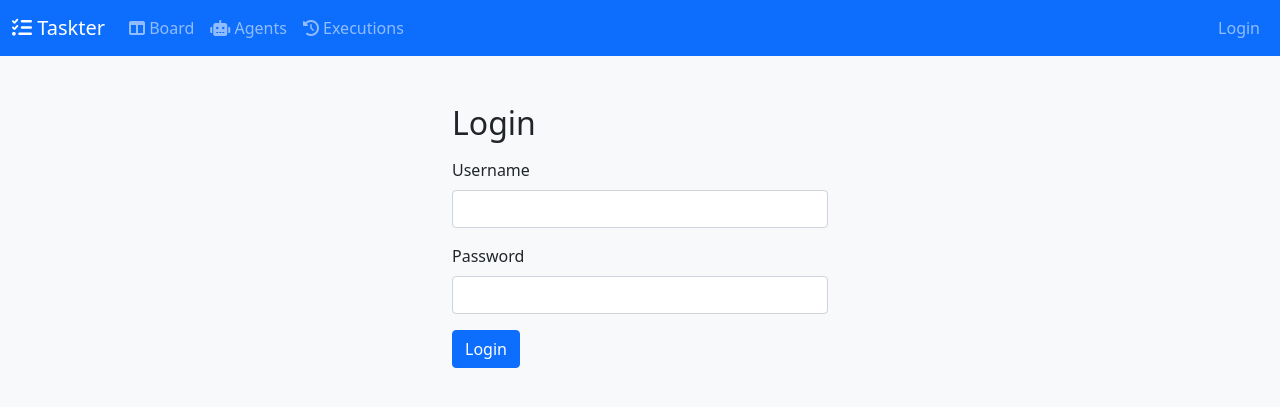
After one commit to tomatyss/taskter, a Flask app: page /login in a window 1280 px wide. The commit adds this page. Shown: the top 407 px of the page. Run offline with Flask 3, Linux system fonts and the light colour scheme.

Commit message:
Add user authentication

```diff
--- a/app/__init__.py
+++ b/app/__init__.py
@@ -18,9 +18,11 @@ __author__ = "Taskter Team"
 from .models.task import Task
 from .models.agent import Agent
 from .models.execution import AgentExecution
+from .models.user import User
 
 __all__ = [
     "Task",
     "Agent",
-    "AgentExecution"
+    "AgentExecution",
+    "User"
 ]
--- a/app/models/__init__.py
+++ b/app/models/__init__.py
@@ -6,6 +6,7 @@ Imports all models to ensure they are registered with SQLAlchemy.
 from .task import Task
 from .agent import Agent
 from .execution import AgentExecution
+from .user import User
 
 # Export all models
-__all__ = ['Task', 'Agent', 'AgentExecution']
+__all__ = ['Task', 'Agent', 'AgentExecution', 'User']
--- a/main.py
+++ b/main.py
@@ -1,4 +1,5 @@
 from flask import Flask, render_template, request, redirect, url_for, flash
+from flask_login import LoginManager, login_user, logout_user, login_required, current_user
 from flask_migrate import Migrate
 from datetime import datetime
 import os
@@ -6,6 +7,8 @@ import logging
 from dotenv import load_dotenv
 from db import db
 
+# Setup Flask-Login
+login_manager = LoginManager()
 # Load environment variables from .env file
 load_dotenv()
 
@@ -20,8 +23,10 @@ logger = logging.getLogger(__name__)
 
 db.init_app(app)
 migrate = Migrate(app, db)
+login_manager.init_app(app)
+login_manager.login_view = 'login'
 
-from app.models import Task, Agent, AgentExecution
+from app.models import Task, Agent, AgentExecution, User
 from celery_app import execute_agent_task_async
 
 # Register API blueprints
@@ -32,8 +37,41 @@ sys.path.append(os.path.dirname(os.path.abspath(__file__)))
 from app.api.v1 import register_blueprints
 register_blueprints(app)
 
+
+@login_manager.user_loader
+def load_user(user_id):
+    return User.query.get(int(user_id))
+
+
+@app.route('/login', methods=['GET', 'POST'])
+def login():
+    if request.method == 'POST':
+        username = request.form.get('username')
+        password = request.form.get('password')
+        user = User.query.filter_by(username=username).first()
+        if user and user.check_password(password):
+            login_user(user)
+            flash('Logged in successfully!', 'success')
+            return redirect(url_for('index'))
+        flash('Invalid username or password', 'error')
+    return render_template('login.html')
+
+
+@app.route('/logout')
+@login_required
+def logout():
+    logout_user()
+    flash('Logged out', 'success')
+    return redirect(url_for('login'))
+
+
+@login_manager.user_loader
+def load_user(user_id):
+    return User.query.get(int(user_id))
+
 # Routes
 @app.route('/')
+@login_required
 def index():
     todo_tasks = Task.query.filter_by(status='todo').order_by(Task.created_at.desc()).all()
     in_progress_tasks = Task.query.filter_by(status='in_progress').order_by(Task.created_at.desc()).all()
@@ -45,6 +83,7 @@ def index():
                          done_tasks=done_tasks)
 
 @app.route('/add_task', methods=['POST'])
+@login_required
 def add_task():
     title = request.form.get('title')
     description = request.form.get('description')
@@ -61,6 +100,7 @@ def add_task():
     return redirect(url_for('index'))
 
 @app.route('/move_task/<int:task_id>/<status>')
+@login_required
 def move_task(task_id, status):
     if status not in ['todo', 'in_progress', 'done']:
         flash('Invalid status!', 'error')
@@ -75,6 +115,7 @@ def move_task(task_id, status):
     return redirect(url_for('index'))
 
 @app.route('/delete_task/<int:task_id>')
+@login_required
 def delete_task(task_id):
     task = Task.query.get_or_404(task_id)
     db.session.delete(task)
@@ -84,6 +125,7 @@ def delete_task(task_id):
     return redirect(url_for('index'))
 
 @app.route('/edit_task/<int:task_id>', methods=['GET', 'POST'])
+@login_required
 def edit_task(task_id):
     task = Task.query.get_or_404(task_id)
 
@@ -101,11 +143,13 @@ def edit_task(task_id):
 # UI Routes for Agent Management
 
 @app.route('/agents')
+@login_required
 def agents():
     """Agents management page"""
     return render_template('agents.html')
 
 @app.route('/executions')
+@login_required
 def executions():
     """Agent executions monitoring page"""
     return render_template('executions.html')
--- a/requirements.txt
+++ b/requirements.txt
@@ -13,3 +13,4 @@ pydantic==2.5.0
 pydantic-settings==2.1.0
 jsonschema==4.24.0
 beautifulsoup4==4.12.0
+Flask-Login==0.6.3
--- a/templates/base.html
+++ b/templates/base.html
@@ -37,6 +37,17 @@
                         </a>
                     </li>
                 </ul>
+                <ul class="navbar-nav">
+                    {% if current_user.is_authenticated %}
+                    <li class="nav-item">
+                        <a class="nav-link" href="{{ url_for('logout') }}">Logout</a>
+                    </li>
+                    {% else %}
+                    <li class="nav-item">
+                        <a class="nav-link" href="{{ url_for('login') }}">Login</a>
+                    </li>
+                    {% endif %}
+                </ul>
             </div>
         </div>
     </nav>
--- /dev/null
+++ b/templates/login.html
@@ -0,0 +1,17 @@
+{% extends 'base.html' %}
+{% block content %}
+<div class="container mt-5" style="max-width:400px;">
+  <h2 class="mb-3">Login</h2>
+  <form method="post">
+    <div class="mb-3">
+      <label class="form-label">Username</label>
+      <input type="text" name="username" class="form-control" required>
+    </div>
+    <div class="mb-3">
+      <label class="form-label">Password</label>
+      <input type="password" name="password" class="form-control" required>
+    </div>
+    <button type="submit" class="btn btn-primary">Login</button>
+  </form>
+</div>
+{% endblock %}
```
Also changed, not shown: app/models/user.py (added, +27 -0 lines), app/repositories/user_repository.py (added, +9 -0 lines), app/services/user_service.py (added, +22 -0 lines), migrations/versions/d1c5b2fd5d8a_add_user_table.py (added, +29 -0 lines), scripts/setup_user.py (added, +36 -0 lines), README.md.
